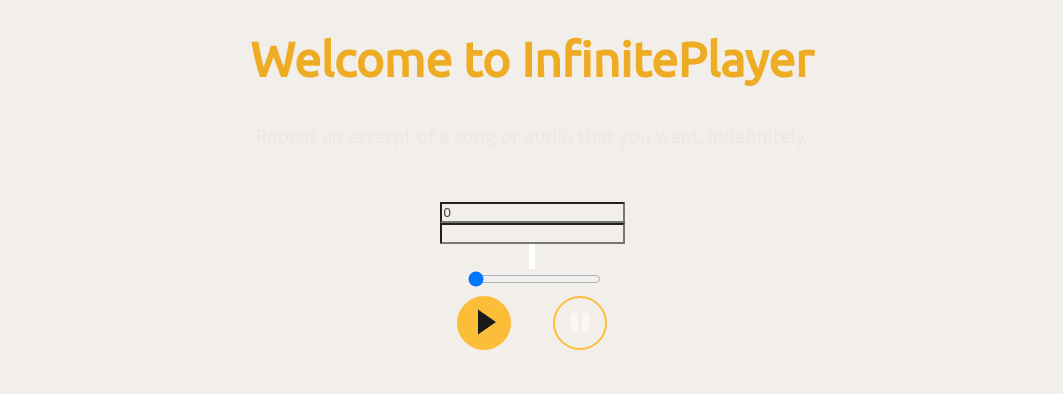
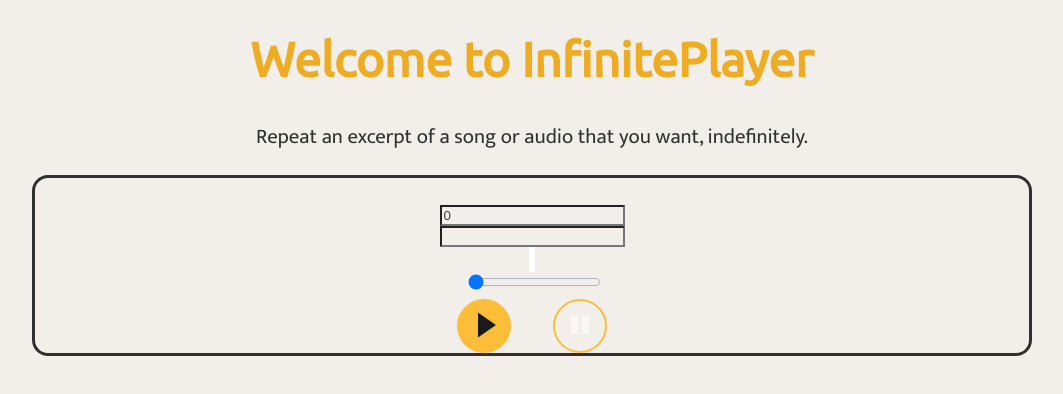
Before and after one commit to rhinoandre/infinit-music-excerpt-player, an Angular app: page / in a window 1280 px wide. Shown: the top 394 px of the page, without its empty margins (108-1171 px from the left). Built offline with nearby package versions, Linux system fonts and the light colour scheme.

Commit message:
chore: add infinite container border

```diff
--- a/src/player/infinite-player.component.css
+++ b/src/player/infinite-player.component.css
@@ -2,6 +2,9 @@
   display: flex;
   align-items: center;
   flex-direction: column;
+
+  border: 3px solid var(--black-3);
+  border-radius: 16px;
 }
 
 span {
--- a/src/styles.css
+++ b/src/styles.css
@@ -49,6 +49,7 @@
     --main: var(--white-2);
     --title: var(--orange-2-dark);
     --input-color: var(--gray-1);
+    --body: var(--black-3);
   }
 }
 
@@ -57,7 +58,7 @@
   font-family: 'Mukta', sans-serif;
   background-color: var(--main);
   color: var(--body);
-  max-width: 800px;
+  max-width: 1000px;
   margin: 0 auto;
 }
 
```
